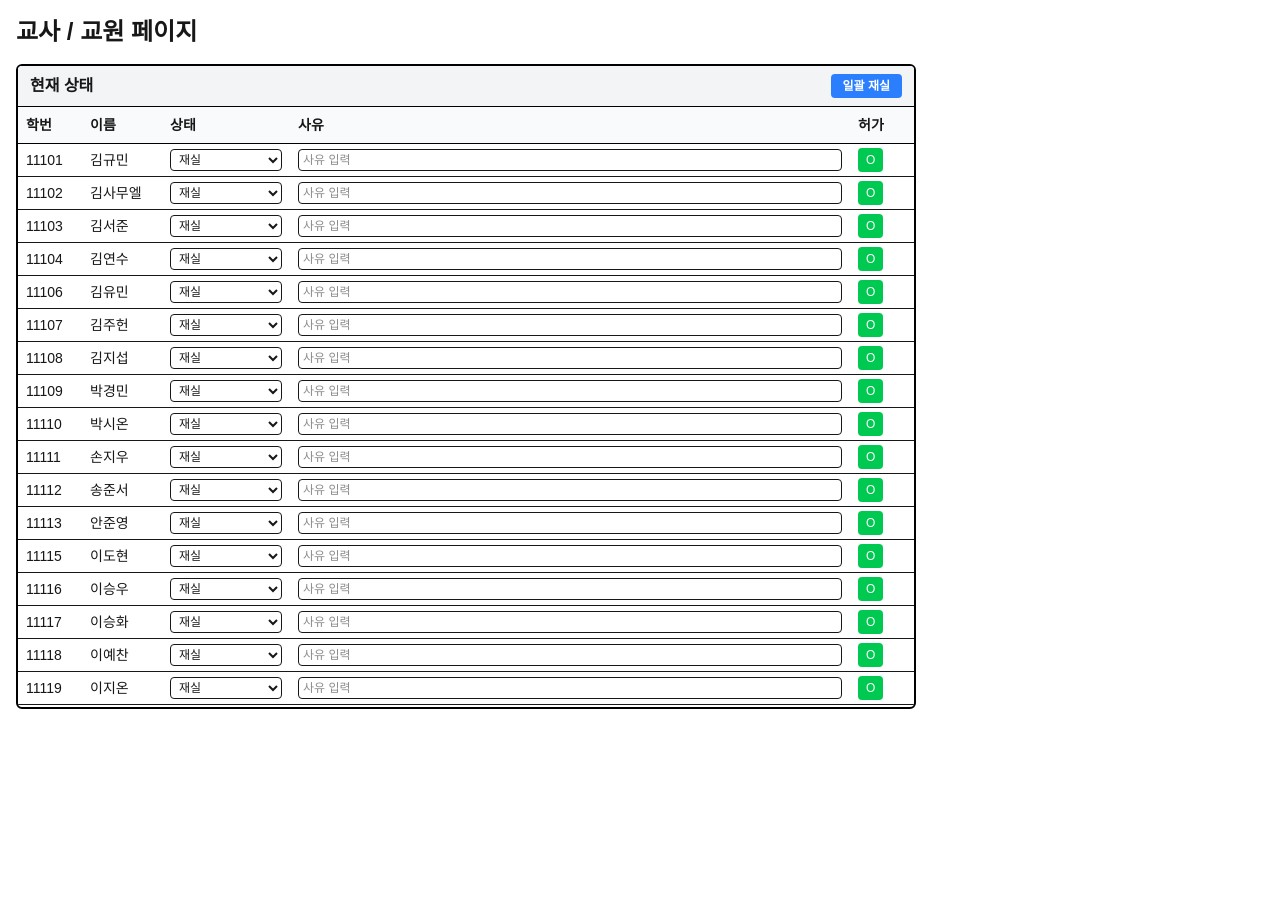
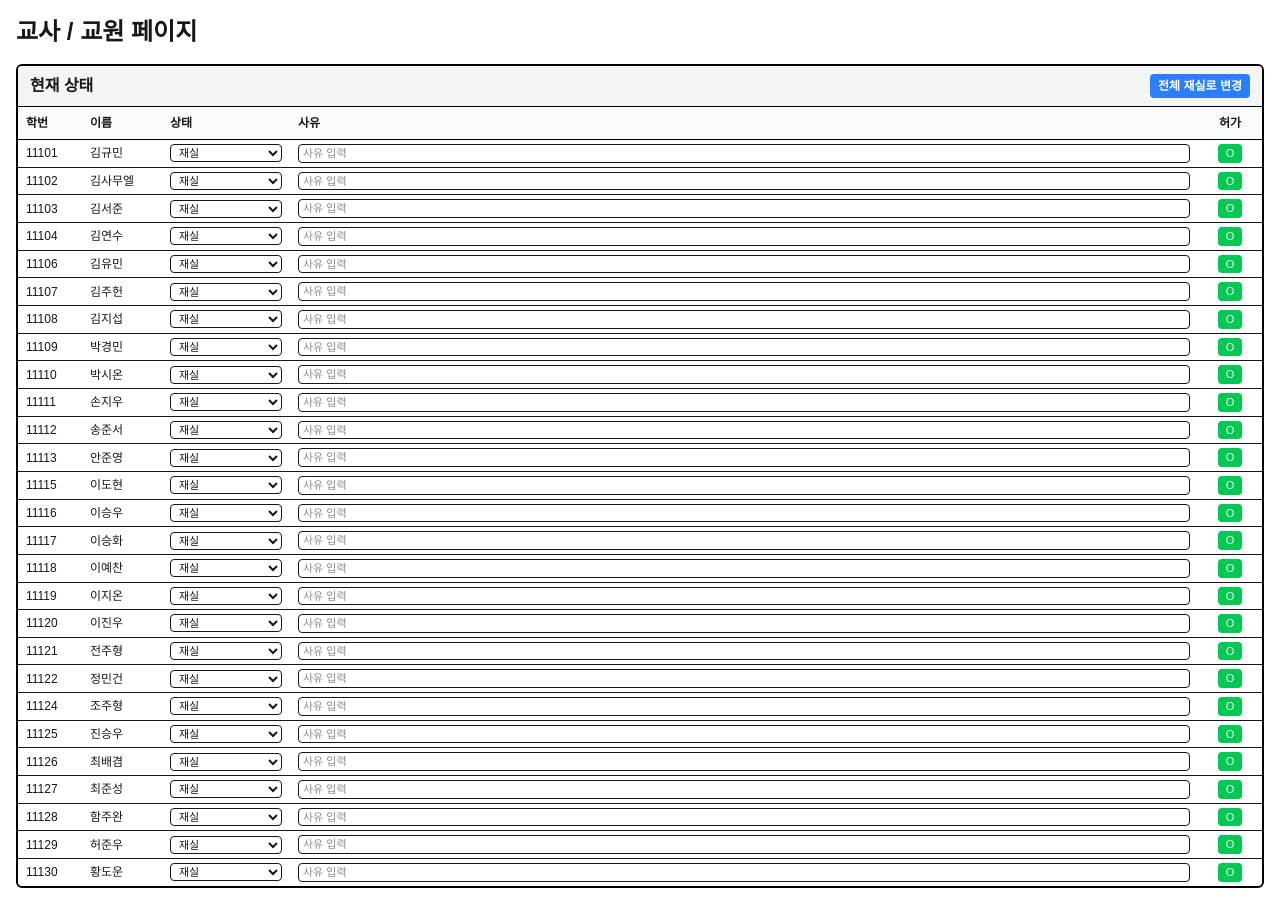
Before and after one commit to hdu0909090909/bukil-status-system, a Next.js app: page /teacher in a window 1280 px wide. Before the commit the page ends 800 px from the top, so only its background shows below. Built offline with nearby package versions, Linux system fonts and the light colour scheme.

Commit message:
update something

```diff
--- a/app/teacher/page.tsx
+++ b/app/teacher/page.tsx
@@ -32,7 +32,7 @@ type Student = {
 export default function TeacherPage() {
   const [students, setStudents] = useState<Student[]>([]);
 
-  // 데이터 불러오기
+  // 🔹 학생 데이터 로드
   useEffect(() => {
     const load = async () => {
       const res = await fetch("/api/students");
@@ -43,7 +43,7 @@ export default function TeacherPage() {
     load();
   }, []);
 
-  // 개별 저장
+  // 🔹 학생 정보 업데이트
   const saveStudent = async (id: string, updates: Partial<Student>) => {
     setStudents((prev) =>
       prev.map((s) => (s.id === id ? { ...s, ...updates } : s))
@@ -55,61 +55,64 @@ export default function TeacherPage() {
     });
   };
 
-  // ★ 일괄 재실 (수동 실행 전용)
-  const resetAllToPresent = async () => {
-    setStudents((prev) =>
-      prev.map((s) => ({ ...s, status: "재실", reason: "" }))
-    );
-
-    await Promise.all(
-      students.map((s) =>
-        fetch("/api/students", {
-          method: "PATCH",
-          headers: { "Content-Type": "application/json" },
-          body: JSON.stringify({ id: s.id, status: "재실", reason: "" }),
-        })
-      )
-    );
+  // 🔹 전체 재실로 변경 버튼
+  const setAllToDefault = async () => {
+    const updated = students.map((s) => ({
+      ...s,
+      status: "재실",
+      reason: "",
+      approved: true,
+    }));
+    setStudents(updated);
+    await fetch("/api/students/reset", { method: "POST" });
+    alert("전체 재실로 변경되었습니다.");
   };
 
   return (
     <div className="min-h-screen bg-white p-4">
       <h1 className="text-2xl font-bold mb-4">교사 / 교원 페이지</h1>
-      <div className="w-[900px] border-2 border-black rounded-md overflow-hidden bg-white">
-        {/* 상단 바 */}
-        <div className="bg-gray-100 px-3 py-2 font-bold border-b border-black flex items-center justify-between">
+
+      <div className="w-full max-w-full border-2 border-black rounded-md overflow-hidden bg-white">
+        <div className="bg-gray-100 px-3 py-2 font-bold border-b border-black flex justify-between items-center">
           <span>현재 상태</span>
           <button
-            onClick={resetAllToPresent}
-            className="text-xs bg-blue-500 text-white px-3 py-1 rounded"
+            onClick={setAllToDefault}
+            className="bg-blue-500 text-white text-xs px-2 py-1 rounded hover:bg-blue-600"
           >
-            일괄 재실
+            전체 재실로 변경
           </button>
         </div>
 
-        <div className="max-h-[600px] overflow-y-auto">
-          <table className="w-full text-sm">
-            <thead className="bg-gray-50 border-b border-black">
+        {/* ✅ 반응형 가로 스크롤 */}
+        <div className="overflow-x-auto">
+          <table className="min-w-[650px] w-full text-sm sm:text-xs">
+            <thead className="bg-gray-50 border-b border-black sticky top-0">
               <tr>
                 <th className="py-2 px-2 text-left w-16">학번</th>
                 <th className="py-2 px-2 text-left w-20">이름</th>
                 <th className="py-2 px-2 text-left w-32">상태</th>
                 <th className="py-2 px-2 text-left">사유</th>
-                <th className="py-2 px-2 text-left w-16">허가</th>
+                <th className="py-2 px-2 text-center w-16">허가</th>
               </tr>
             </thead>
+
             <tbody>
               {students.map((s) => (
                 <tr key={s.id} className="border-b last:border-b-0">
+                  {/* 학번 */}
                   <td className="px-2 py-1">{s.id}</td>
+
+                  {/* 이름 */}
                   <td className="px-2 py-1">{s.name}</td>
+
+                  {/* 상태 */}
                   <td className="px-2 py-1">
                     <select
                       value={s.status}
                       onChange={(e) =>
                         saveStudent(s.id, { status: e.target.value as Status })
                       }
-                      className="border rounded px-1 py-[2px] text-xs w-full"
+                      className="border rounded px-1 py-[1px] text-[11px] w-full"
                     >
                       {STATUS_LIST.map((st) => (
                         <option key={st} value={st}>
@@ -118,21 +121,29 @@ export default function TeacherPage() {
                       ))}
                     </select>
                   </td>
+
+                  {/* 사유 */}
                   <td className="px-2 py-1">
                     <input
                       value={s.reason}
-                      onChange={(e) => saveStudent(s.id, { reason: e.target.value })}
-                      className="border rounded px-1 py-[2px] text-xs w-full"
+                      onChange={(e) =>
+                        saveStudent(s.id, { reason: e.target.value })
+                      }
+                      className="border rounded px-1 py-[1px] text-[11px] w-full"
                       placeholder="사유 입력"
                     />
                   </td>
-                  <td className="px-2 py-1">
+
+                  {/* 허가 */}
+                  <td className="px-2 py-1 text-center">
                     <button
                       onClick={() =>
                         saveStudent(s.id, { approved: !s.approved })
                       }
-                      className={`text-xs px-2 py-1 rounded ${
-                        s.approved ? "bg-green-500 text-white" : "bg-gray-300"
+                      className={`text-[11px] px-2 py-[2px] rounded ${
+                        s.approved
+                          ? "bg-green-500 text-white"
+                          : "bg-gray-300 text-black"
                       }`}
                     >
                       {s.approved ? "O" : "X"}
```
